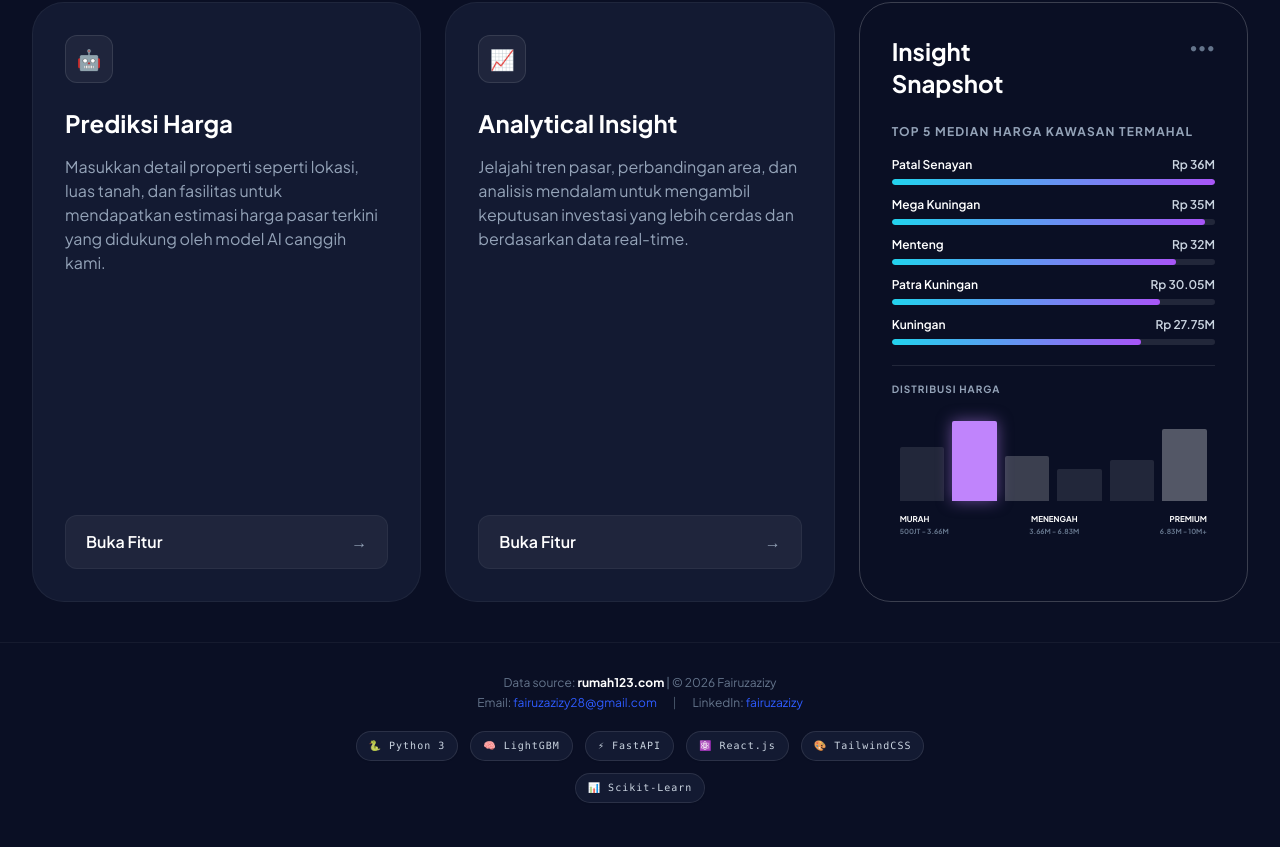
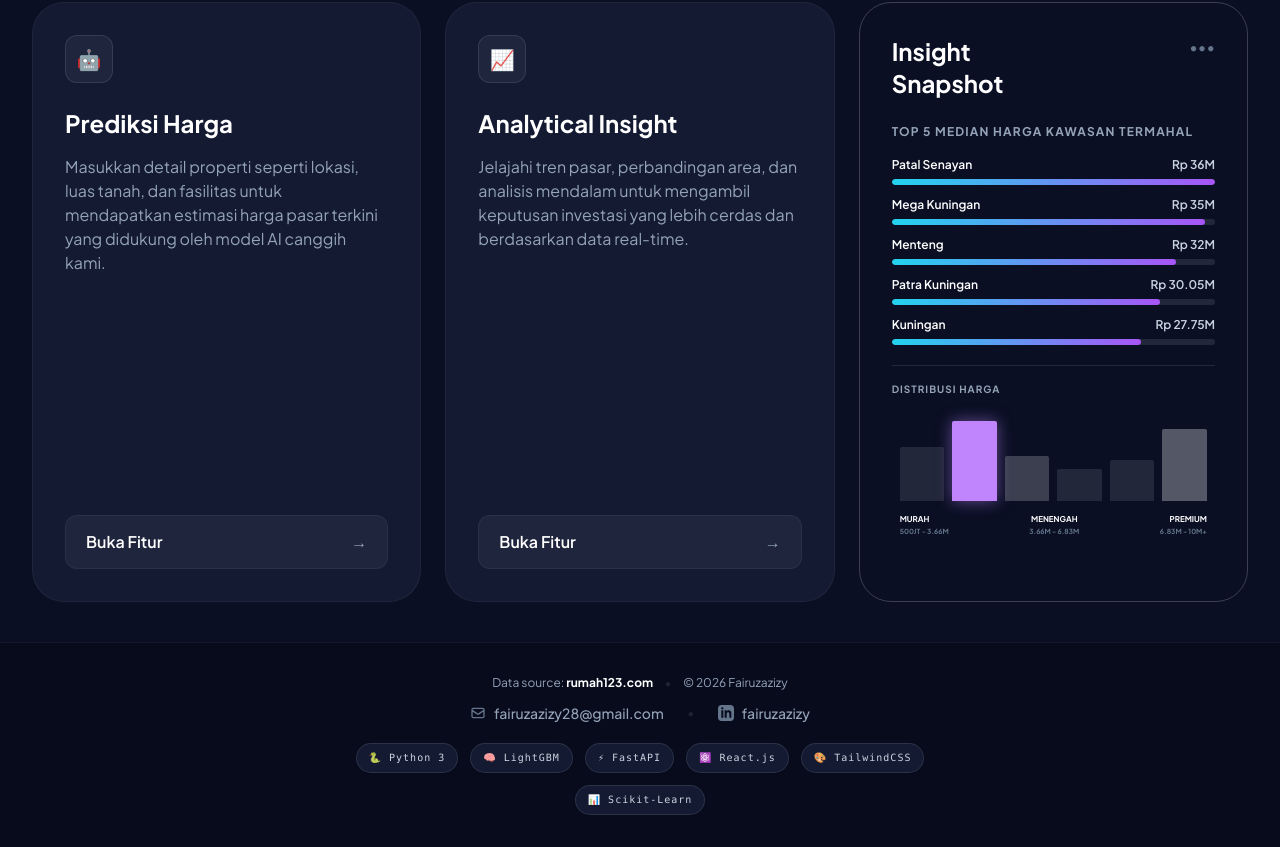
Before and after one commit to fairuzazizy28-cmd/prediksi-properti-jakarta, a React (Vite) app in the folder frontend/: page / in a window 1280 px wide. Shown: the part 983-1830 px from the top of the page. Built offline with nearby package versions, Linux system fonts and the light colour scheme; no server answers.

Commit message:
style: polish footer layout with icons and better spacing

```diff
--- a/frontend/src/App.jsx
+++ b/frontend/src/App.jsx
@@ -117,13 +117,28 @@ function App() {
       </div>
 
       {/* Footer applied globally */}
-      <footer className="py-8 text-center text-slate-500 text-xs border-t border-white/5">
-        <p>Data source: <span className="font-bold text-white">rumah123.com</span> | &copy; {new Date().getFullYear()} Fairuzazizy</p>
-        <p className="mt-1 flex flex-wrap items-center justify-center gap-2 sm:gap-4">
-          <span>Email: <a href="mailto:fairuzazizy28@gmail.com" className="text-primary hover:text-cyan-400 transition-colors">fairuzazizy28@gmail.com</a></span>
-          <span className="hidden sm:inline text-slate-600">|</span>
-          <span>LinkedIn: <a href="https://www.linkedin.com/in/fairuzazizy" target="_blank" rel="noreferrer" className="text-primary hover:text-cyan-400 transition-colors">fairuzazizy</a></span>
+      <footer className="py-8 text-center text-slate-500 text-xs border-t border-white/5 bg-[#050814]/50">
+        <p className="flex items-center justify-center gap-3 mb-3 text-slate-400">
+          <span>Data source: <span className="font-bold text-white">rumah123.com</span></span>
+          <span className="text-white/10 text-[10px]">●</span>
+          <span>&copy; {new Date().getFullYear()} Fairuzazizy</span>
         </p>
+
+        <div className="flex flex-wrap items-center justify-center gap-4 sm:gap-6 text-sm font-medium">
+          <a href="mailto:fairuzazizy28@gmail.com" className="flex items-center gap-2 text-slate-400 hover:text-white transition-colors group">
+            <svg className="w-4 h-4 text-slate-500 group-hover:text-primary transition-colors" fill="none" viewBox="0 0 24 24" stroke="currentColor">
+              <path strokeLinecap="round" strokeLinejoin="round" strokeWidth="2" d="M3 8l7.89 5.26a2 2 0 002.22 0L21 8M5 19h14a2 2 0 002-2V7a2 2 0 00-2-2H5a2 2 0 00-2 2v10a2 2 0 002 2z" />
+            </svg>
+            fairuzazizy28@gmail.com
+          </a>
+          <span className="hidden sm:inline text-white/10 text-[10px]">●</span>
+          <a href="https://www.linkedin.com/in/fairuzazizy" target="_blank" rel="noreferrer" className="flex items-center gap-2 text-slate-400 hover:text-white transition-colors group">
+            <svg className="w-4 h-4 text-slate-500 group-hover:text-[#0A66C2] transition-colors" fill="currentColor" viewBox="0 0 24 24">
+              <path d="M19 0h-14c-2.761 0-5 2.239-5 5v14c0 2.761 2.239 5 5 5h14c2.762 0 5-2.239 5-5v-14c0-2.761-2.238-5-5-5zm-11 19h-3v-11h3v11zm-1.5-12.268c-.966 0-1.75-.79-1.75-1.764s.784-1.764 1.75-1.764 1.75.79 1.75 1.764-.783 1.764-1.75 1.764zm13.5 12.268h-3v-5.604c0-3.368-4-3.113-4 0v5.604h-3v-11h3v1.765c1.396-2.586 7-2.777 7 2.476v6.759z"/>
+            </svg>
+            fairuzazizy
+          </a>
+        </div>
         <div className="flex flex-wrap justify-center gap-3 mt-5 max-w-2xl mx-auto">
            <span className="px-3 py-1.5 rounded-full border border-white/10 bg-[#131A32] text-slate-300 font-mono tracking-widest text-[10px] shadow-sm hover:border-cyan-500/50 transition-colors">🐍 Python 3</span>
            <span className="px-3 py-1.5 rounded-full border border-white/10 bg-[#131A32] text-slate-300 font-mono tracking-widest text-[10px] shadow-sm hover:border-cyan-500/50 transition-colors">🧠 LightGBM </span>
```
